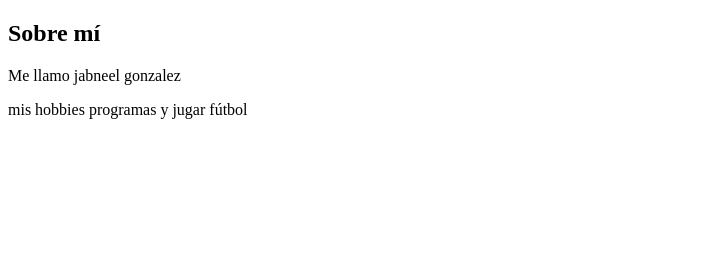
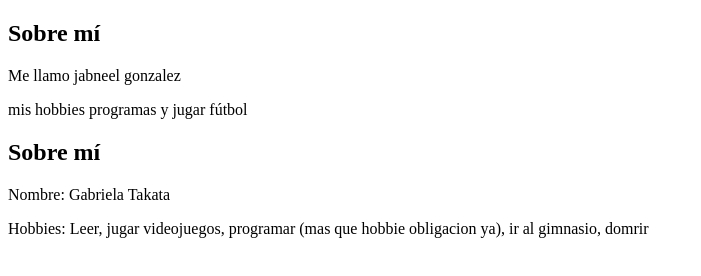
Before and after one commit to enriquefong/lab-1, a plain HTML site: page sobreMi.html in a window 1280 px wide. Shown: the whole page, without its empty margins (0-701 px from the left). Drawn offline with Linux system fonts and the light colour scheme.

Commit message:
sobremiGabi

```diff
--- a/sobreMi.html
+++ b/sobreMi.html
@@ -11,5 +11,10 @@
       <p>Me llamo jabneel gonzalez </p>
       <p>mis hobbies programas y jugar fútbol </p>
     </section>
+    <section>
+      <h2>Sobre mí</h2>
+      <p>Nombre: Gabriela Takata</p>
+      <p>Hobbies: Leer, jugar videojuegos, programar (mas que hobbie obligacion ya), ir al gimnasio, domrir</p>
+  </section>
   </body>
 </html>
```
